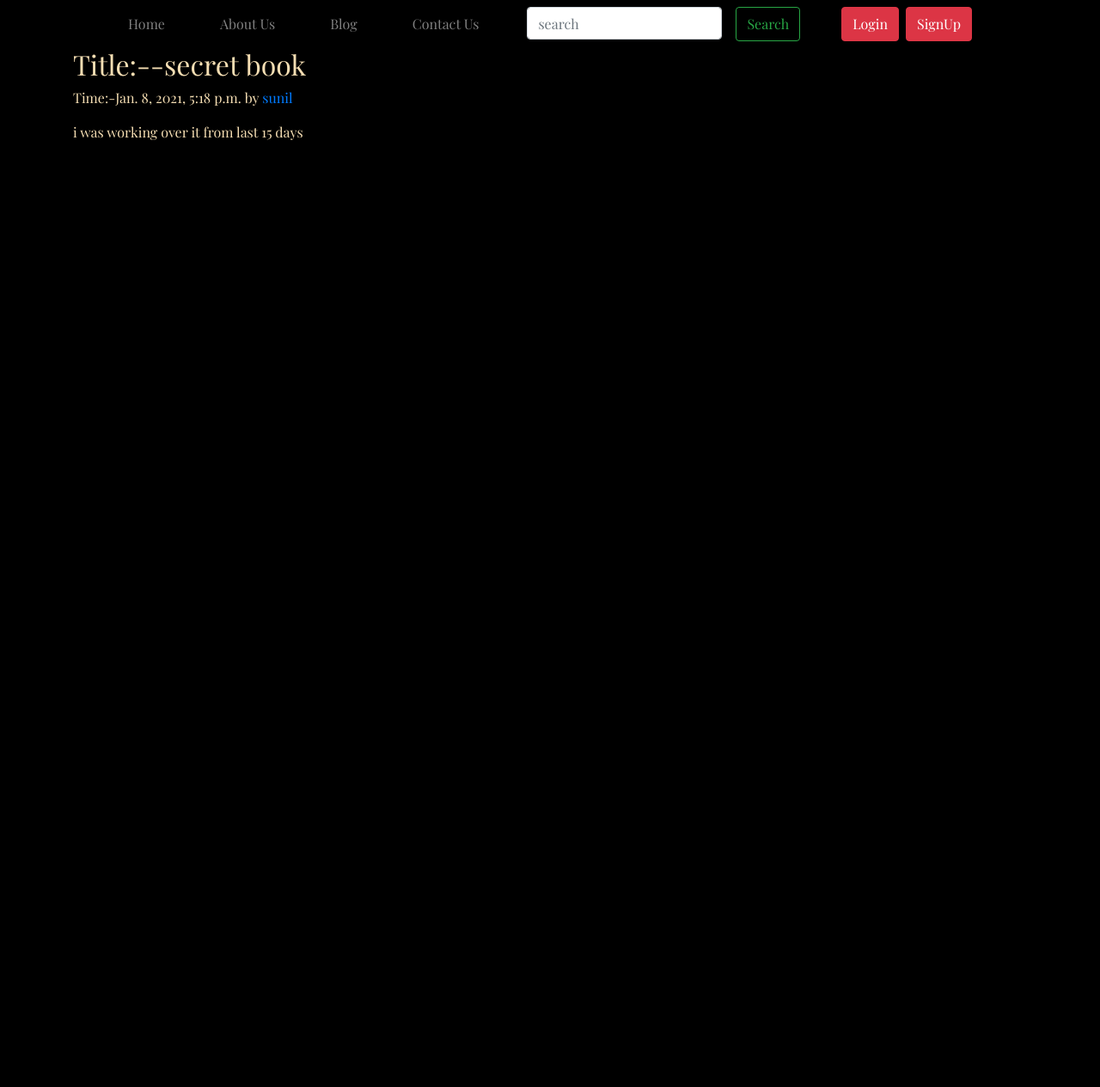
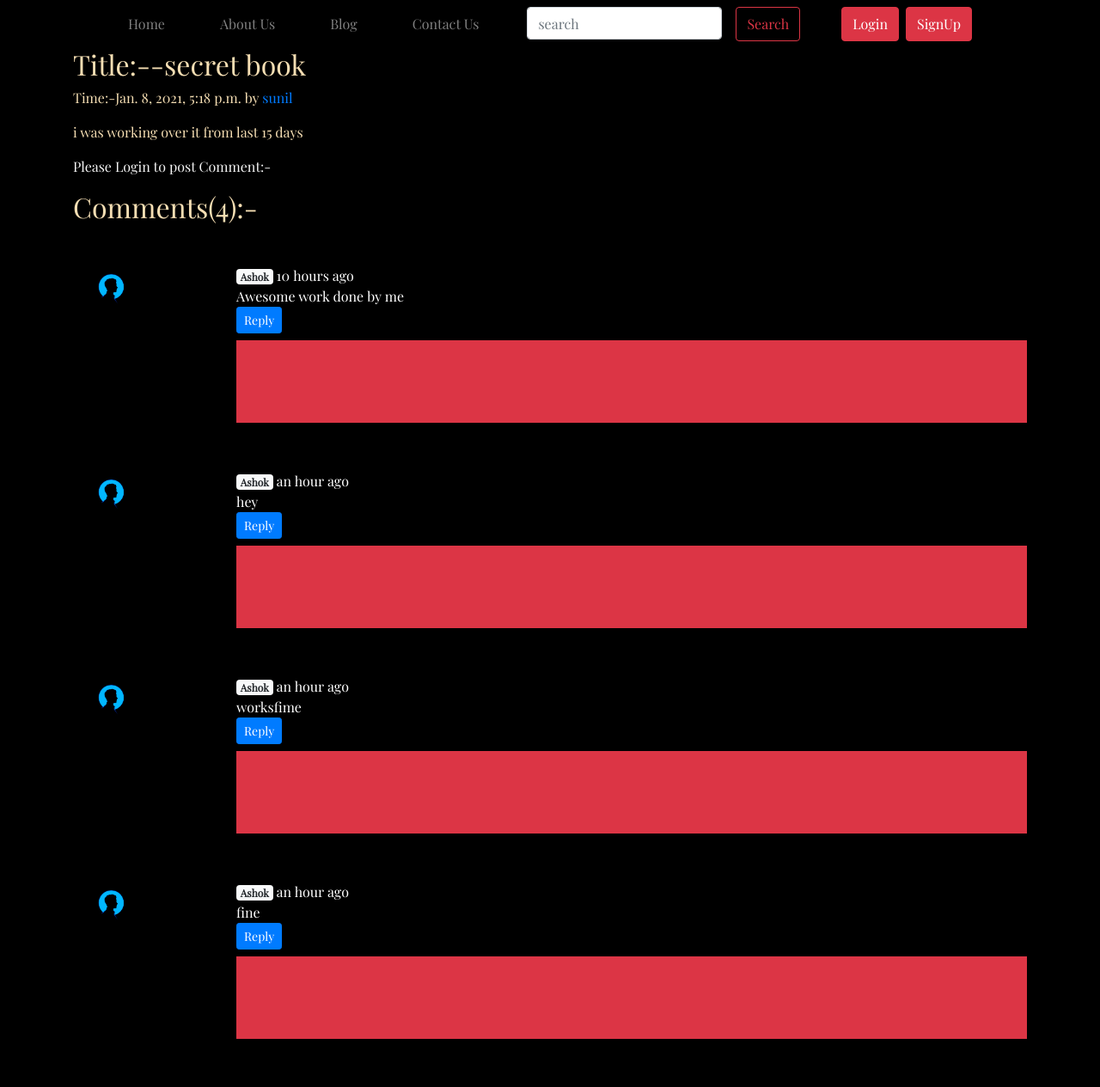
Before and after one commit to ASHOK1815/Django_blogging_website, a Django app: the page made by Blogging/blog/models.py in a window 1280 px wide. Shown: the whole page at 86% size. Before the commit the page ends 800 px from the top, so only its background shows below. Run offline with Django 3.2, Linux system fonts and the light colour scheme; data comes from the database, SQL or seed files in the repository; some libraries are stand-ins or nearby versions.

Commit message:
adding_comment

```diff
--- a/Blogging/blog/admin.py
+++ b/Blogging/blog/admin.py
@@ -1,8 +1,8 @@
 from django.contrib import admin
 
 # Register your models here.
-from blog.models import Post1
+from blog.models import Post1,BlogComment
 
 
 
-admin.site.register(Post1)
+admin.site.register((Post1,BlogComment))
--- a/Blogging/blog/models.py
+++ b/Blogging/blog/models.py
@@ -1,15 +1,27 @@
 from django.db import models
+from django.contrib.auth.models import User
+from django.utils.timezone import now
+# Create your models here.
 
-# Create your models here.
 
 class Post1(models.Model):
     sno = models.AutoField(primary_key=True)
     title = models.CharField(max_length=255)
     author = models.CharField(max_length=13)
-    content= models.TextField()
-    slug=models.CharField(max_length=130)
-    timestamp=models.DateTimeField(blank=True)
+    content = models.TextField()
+    slug = models.CharField(max_length=130)
+    timestamp = models.DateTimeField(blank=True)
+
+    def __str__(self):
+        return self.title + ' by ' + self.author
 
 
+class BlogComment(models.Model):
+    sno = models.AutoField(primary_key=True)
+    comment = models.TextField()
+    user = models.ForeignKey(User, on_delete=models.CASCADE)
+    post = models.ForeignKey(Post1, on_delete=models.CASCADE)
+    parent = models.ForeignKey('self', on_delete=models.CASCADE, null=True)
+    timestamp = models.DateTimeField(default=now)
     def __str__(self):
-        return self.title +' by '+ self.author
+        return self.comment[0:13] + "...."+' by ' + self.user.username
--- a/Blogging/blog/urls.py
+++ b/Blogging/blog/urls.py
@@ -4,6 +4,8 @@ from blog import views
 
 urlpatterns = [
 
+     path('postcomment', views.postcomment, name='postcomment'),
+     path('', views.bloghome, name='bloghome'),
+
      path('<str:slug>', views.blogpost, name='blogpost'),
-     path('', views.bloghome, name='bloghome')
 ]
--- a/Blogging/blog/views.py
+++ b/Blogging/blog/views.py
@@ -1,7 +1,8 @@
-from django.shortcuts import render
+from django.shortcuts import render,redirect
 from django.http import HttpResponse
+from django.contrib import messages
 # Create your views here.
-from blog.models import Post1
+from blog.models import Post1,BlogComment
 
 
 def bloghome(request):
@@ -12,6 +13,36 @@ def bloghome(request):
 
 def blogpost(request,slug):
     post=Post1.objects.filter(slug=slug).first()
-    context={'post':post}
+    comments=BlogComment.objects.filter(post=post,parent=None)
+    replies=BlogComment.objects.filter(post=post).exclude(parent=None)
+
+    context={'post':post,'comments':comments,'user':request.user}
     return render(request,'blog/blogpost.html',context)
     # return HttpResponse(f'this is blogpost { slug }')
+
+
+def postcomment(request):
+    if request.method=="POST":
+
+        comment = request.POST.get('comment')
+        user = request.user
+        postSno = request.POST.get('postSno')
+        post=Post1.objects.get(sno=postSno)
+        parentSno = request.POST.get('parentSno')
+        print("parent ",parentSno)
+        if parentSno=="":
+            comment=BlogComment(comment=comment,user=user,post=post)
+            comment.save()
+            messages.success(request,"Your comment has been posted Successfully")
+        else:
+            parent=BlogComment.objects.get(sno=parentSno)
+            comment=BlogComment(comment=comment,user=user,post=post,parent=parent)
+            comment.save()
+            messages.success(request,"Your reply has been posted Successfully")
+
+
+
+
+
+
+    return redirect(f'/blog/{post.slug}')
--- a/Blogging/icoder/settings.py
+++ b/Blogging/icoder/settings.py
@@ -35,7 +35,7 @@ INSTALLED_APPS = [
 
     'home.apps.HomeConfig',
     'blog.apps.BlogConfig',
-
+    'django.contrib.humanize',
 
     'django.contrib.admin',
     'django.contrib.auth',
--- a/Blogging/templates/base.html
+++ b/Blogging/templates/base.html
@@ -138,7 +138,7 @@
                 <form method="get" action="/search" class="d-flex mr-5">
                     <input class="form-control me-3" type="search" placeholder="search" aria-label="search" name="query"
                         id="query">
-                    <button class="btn btn-outline-success ml-3" type="submit">Search</button>
+                    <button class="btn btn-outline-danger ml-3" type="submit">Search</button>
                 </form>
 
 
--- a/Blogging/templates/blog/blogpost.html
+++ b/Blogging/templates/blog/blogpost.html
@@ -2,18 +2,95 @@
 
 {% block title %}Blog-Post{% endblock title %}
 {% block body %}
-
+{% load humanize %}
 
 <div class="container">
 
-    <div class="blog-post" style="color:wheat">
-        <h2 class="blog-post-title">Title:--{{post.title}}</h2>
-        <p class="blog-post-meta">Time:-{{post.timestamp}} by <a href="#">{{post.author}}</a></p>
+  <div class="blog-post" style="color:wheat">
+    <h2 class="blog-post-title">Title:--{{post.title}}</h2>
+    <p class="blog-post-meta">Time:-{{post.timestamp}} by <a href="#">{{post.author}}</a></p>
 
-        <p>{{post.content}}</p>
+    <p>{{post.content}}</p>
+
+  </div>
+</div>
+
+<div class="container" style="color:whitesmoke">
+  <div class="my-2">
+    {% if user.is_authenticated %}
+    <form action="/blog/postcomment" method="post">
+      {% csrf_token %}
+      <div class="form-group">
+        <label for="exampleInputEmail1">Post Comments </label>
+        <input type="text" class="form-control" name="comment" placeholder="Enter comments">
+      </div>
+      <input type="hidden" name="postSno" value="{{post.sno}}">
+      <input type="hidden" name="parentSno" value="">
+      <button type="submit" style="margin-top:10px" class="btn btn-primary">Submit</button>
+    </form>
+
+    {% else %}
+    <p>Please Login to post Comment:-</p>
+  </div>
+  {% endif %}
+
+</div>
+<div class="container my-3">
+  <h2 style="color: wheat;">Comments({{comments.count}}):-</h2>
+</div>
+{% for comment in comments %}
+<div class="container my-5">
+
+  <div class="row" style="color:white" '>
+        <div class="col-md-2">
+          <img src="/static/male1.jpg" height="50px" alt="profile">
+        </div>
+
+            <div class="col-md-10 "><span class="badge badge-light">{{ comment.user.username}} </span> {{comment.timestamp| naturaltime}}
+              <div> {{comment.comment}} </div>
+
+               <div class="reply mx-0">
+
+
+                  <button class="btn btn-sm btn-primary" type="button" data-toggle="collapse" data-target="#replybox{{comment.sno}}" aria-expanded="false" aria-controls="collapseExample">
+                    Reply
+                  </button>
+                <div class="collapse" id="replybox{{comment.sno}}" style="margin-top:10px">
+                  <div class="card card-body mx-2">
+
+                    <form action="/blog/postcomment" method="post">
+                      {% csrf_token %}
+                      <div class="form-group">
+                        <label for="comment">Post Reply </label>
+                        <input type="text" class="form-control" name="comment" placeholder="Enter comments">
+                        <input type="hidden" name="parentSno" value="{{comment.sno}}">
+                      </div>
+                      <input type="hidden" name="postSno" value="{{post.sno}}">
+
+                      <button type="submit" style="margin-top:10px" class="btn btn-primary">Submit</button>
+
+                    </form>
+                  </div>
+                </div>
+                <div class="replies bg-danger my-2">
+                <br>
+                <br>
+                <br>
+                <br>
+                </div>
+               </div>
+            </div>
+
+          </div>
+
 
       </div>
-</div>
+    </div>
+     </div>
+
+{% endfor %}
+
+
 
 
 
```
Also changed, not shown: Blogging/blog/migrations/0004_blogcomment.py (added), Blogging/db.sqlite3, Blogging/static/male.png (added), Blogging/static/male1.jpg (added).
